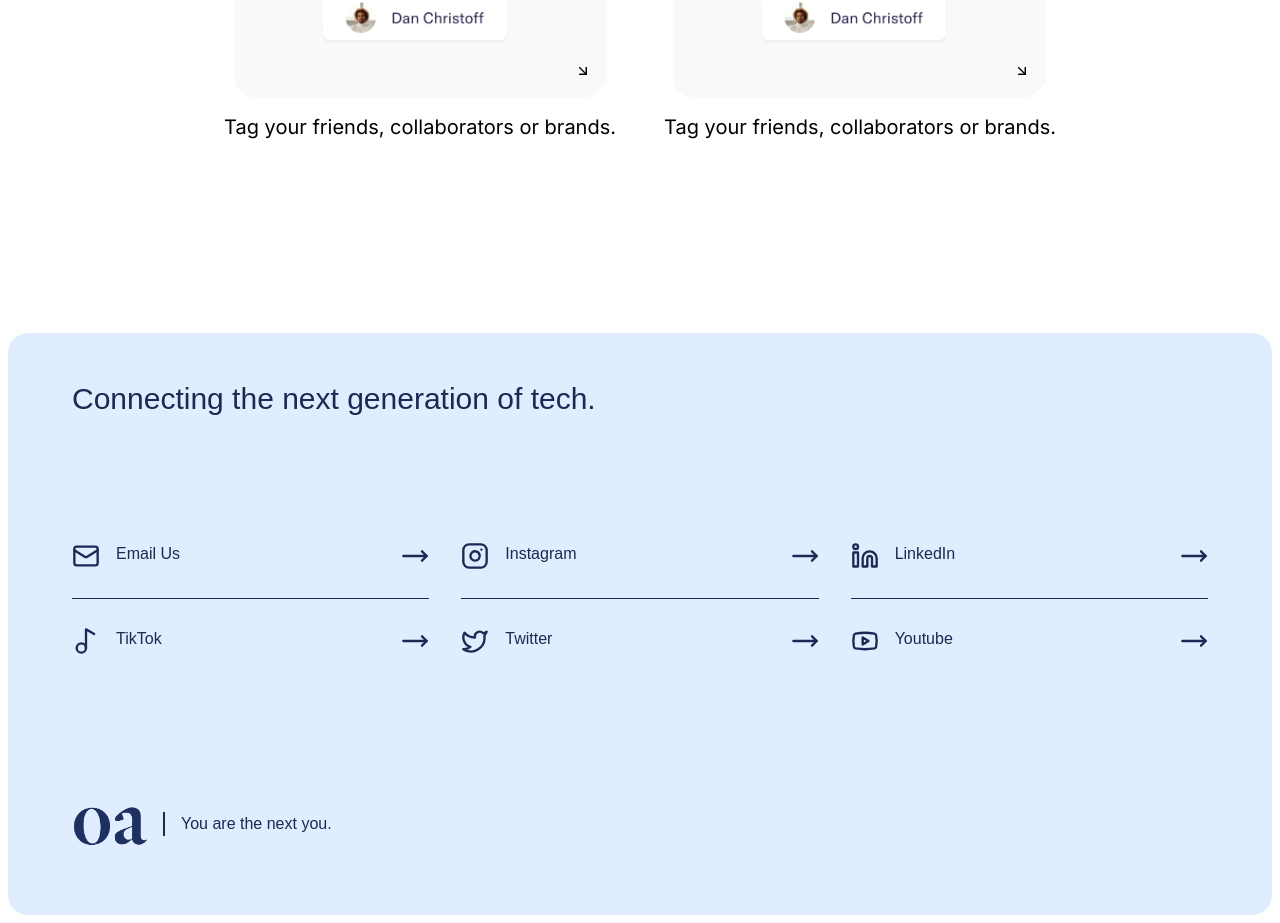
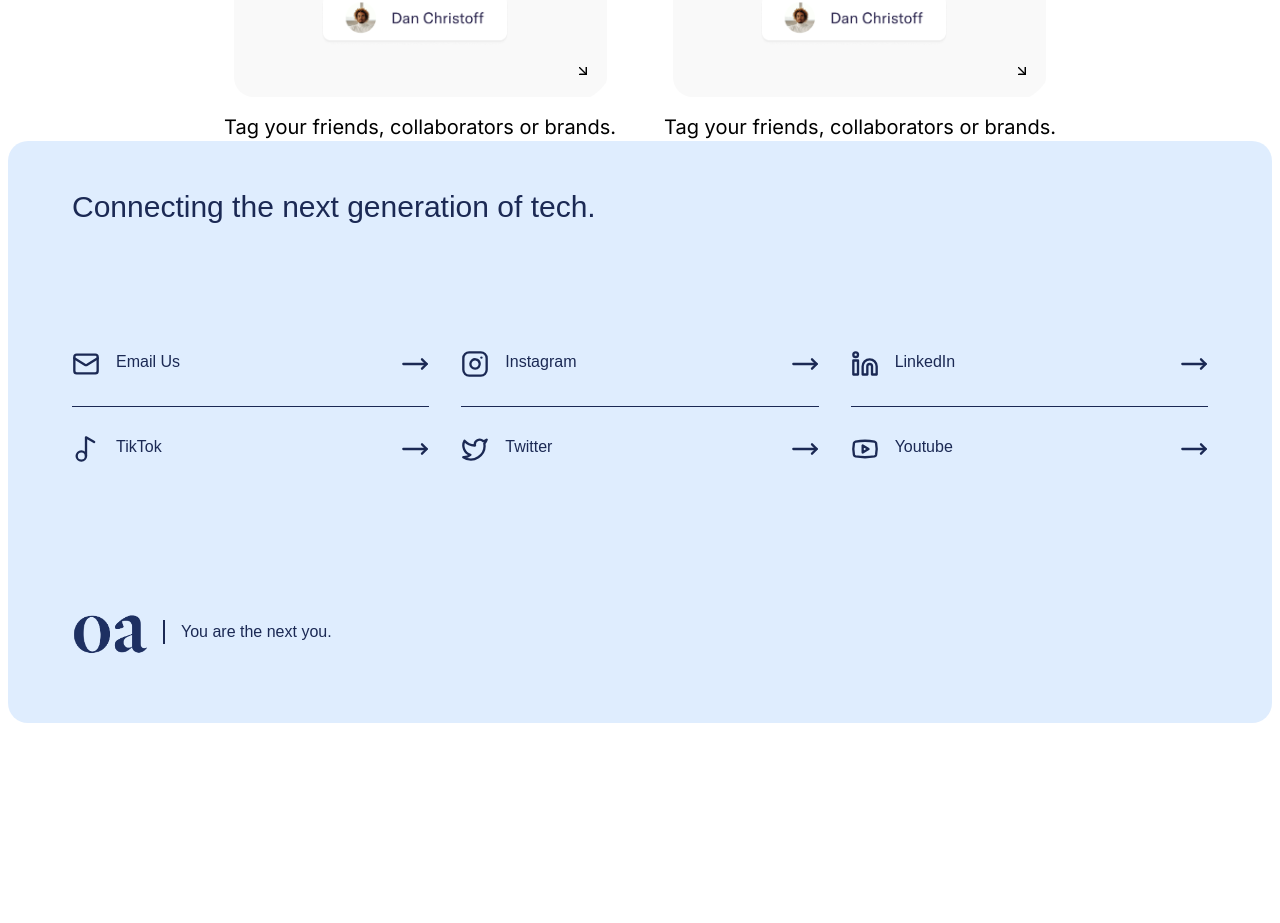
Before and after one commit to dajawhite/Of-Age, a Next.js app in the folder of-age-app/: page / in a window 1280 px wide. Shown: the part 7330-8253 px from the top of the page. After the commit the page ends 8061 px from the top, so only its background shows below. Built offline with nearby package versions, Linux system fonts and the light colour scheme.

Commit message:
footer top margin adjustments

```diff
--- a/of-age-app/components/Footer.tsx
+++ b/of-age-app/components/Footer.tsx
@@ -6,7 +6,7 @@ import { Instagram, Linkedin, Youtube, Mail, Music2, Twitter, MoveRight } from "
 function Footer(){
 
     return(
-        <footer className='mt-32 lg:mt-48 px-2 pb-2'>
+        <footer className=' px-2 pb-2'>
         <div className='rounded-[20px] bg-blue-200/50 py-12 px-8 lg:px-16'>
           <div className='mb-24 text-center md:text-left oswald'>
             <h1 className='text-xl md:text-3xl text-primary'>Connecting the next generation of tech.</h1>
```
